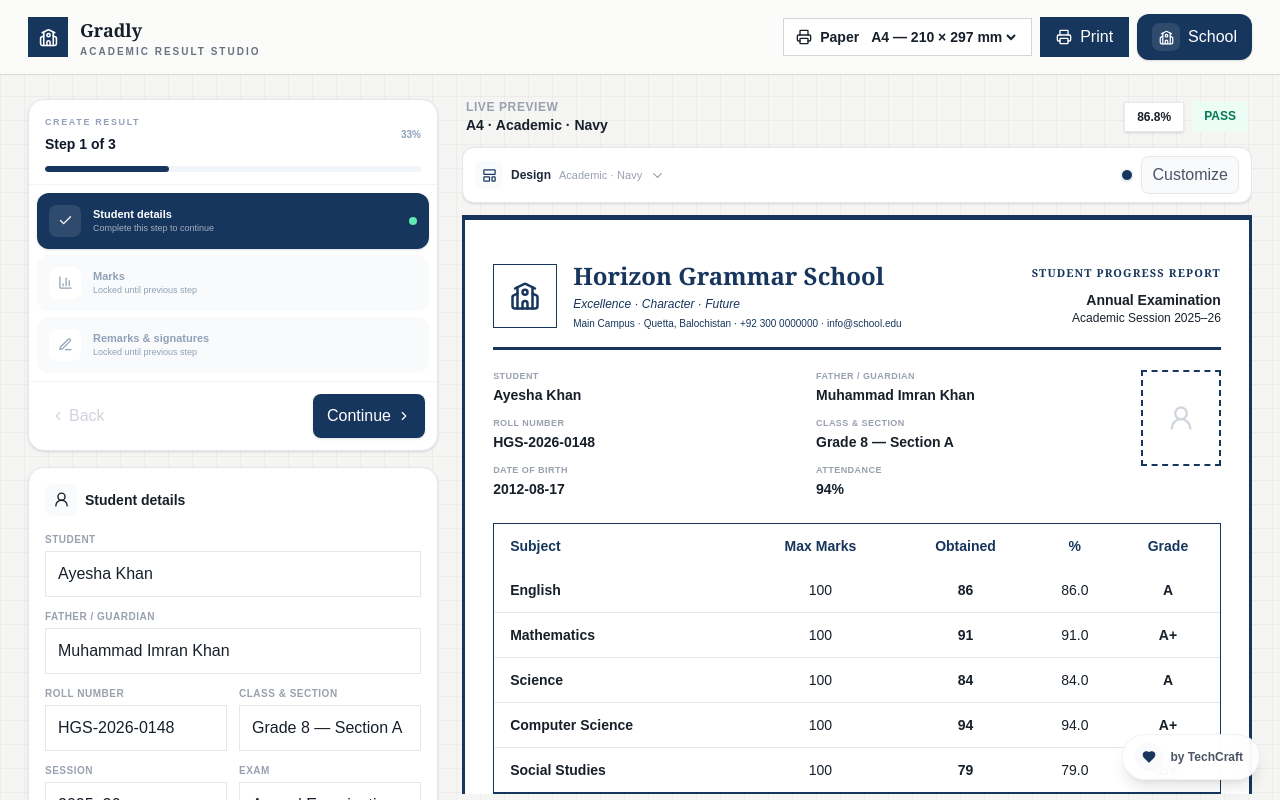
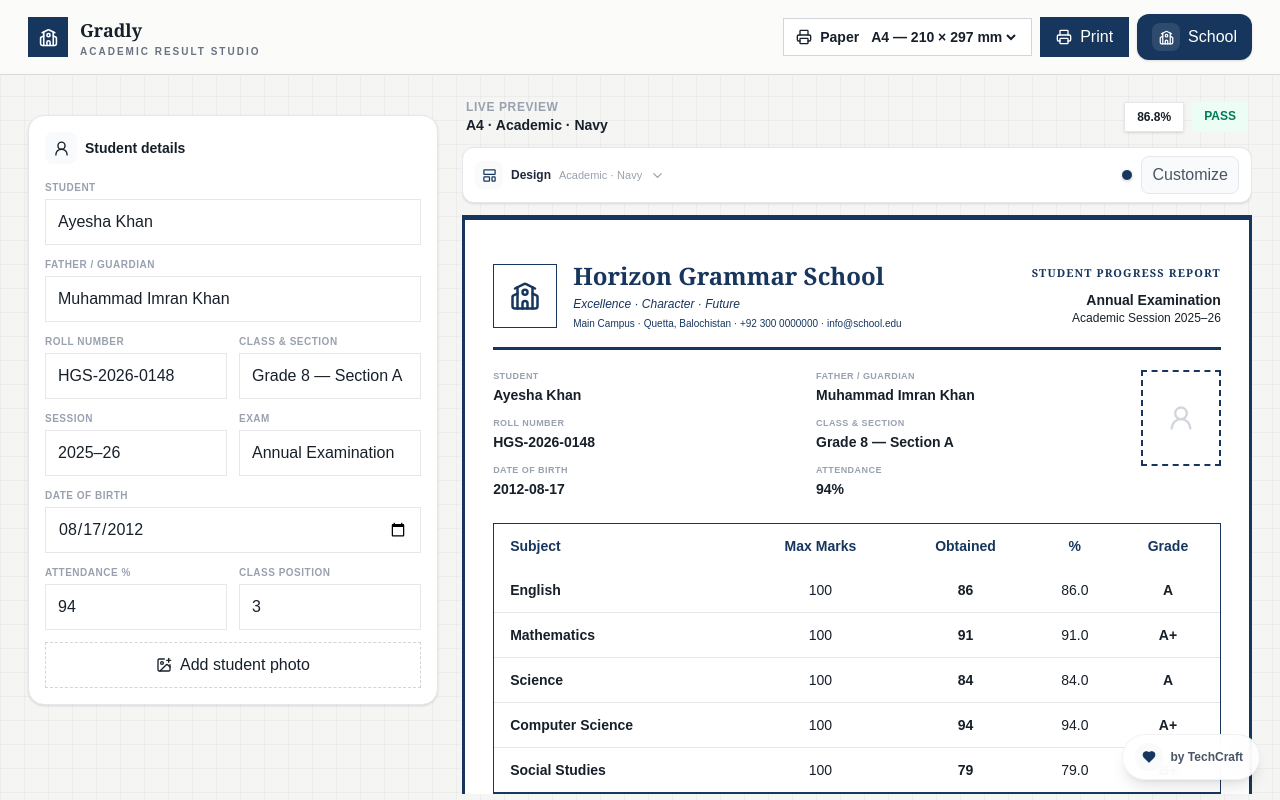
Before and after one commit to merajNizBaloch/gradly, a Next.js app: page / in a window 1280 px wide. Shown: the top 800 px of the page. Built offline with nearby package versions, Linux system fonts and the light colour scheme.

Commit message:
fix workflow navigation placement

```diff
--- a/src/app/components/result-step-workflow.tsx
+++ b/src/app/components/result-step-workflow.tsx
@@ -15,7 +15,7 @@ const steps = [
 function findPanels() {
   const sidebar = document.querySelector<HTMLElement>("section.no-print.space-y-4");
   if (!sidebar) return [] as HTMLElement[];
-  return Array.from(sidebar.children).filter((node): node is HTMLElement => node instanceof HTMLElement && !node.hasAttribute("data-gradly-sidebar-tabs-slot") && !node.hasAttribute("data-gradly-step-workflow"));
+  return Array.from(sidebar.children).filter((node): node is HTMLElement => node instanceof HTMLElement && !node.hasAttribute("data-gradly-sidebar-tabs-slot") && !node.hasAttribute("data-gradly-step-workflow") && !node.hasAttribute("data-gradly-step-navigation"));
 }
 
 function panelTitle(panel: HTMLElement) {
@@ -26,8 +26,7 @@ function isStudentComplete() {
   const panel = findPanels().find((p) => panelTitle(p).includes("Student details"));
   if (!panel) return false;
   const values = Array.from(panel.querySelectorAll<HTMLInputElement>("input"));
-  const text = values.map((input) => input.value.trim()).filter(Boolean);
-  return text.length >= 4;
+  return values.map((input) => input.value.trim()).filter(Boolean).length >= 4;
 }
 
 function isMarksComplete() {
@@ -55,24 +54,30 @@ function isRemarksComplete() {
 }
 
 export default function ResultStepWorkflow() {
-  const [mount, setMount] = useState<HTMLElement | null>(null);
+  const [topMount, setTopMount] = useState<HTMLElement | null>(null);
+  const [bottomMount, setBottomMount] = useState<HTMLElement | null>(null);
   const [step, setStep] = useState<Step>(1);
   const [completed, setCompleted] = useState<Record<Step, boolean>>({ 1: false, 2: false, 3: false });
   const [finished, setFinished] = useState(false);
   const [downloadOpen, setDownloadOpen] = useState(false);
 
-  const refresh = () => {
-    setCompleted({ 1: isStudentComplete(), 2: isMarksComplete(), 3: isRemarksComplete() });
-  };
+  const refresh = () => setCompleted({ 1: isStudentComplete(), 2: isMarksComplete(), 3: isRemarksComplete() });
 
   useEffect(() => {
     const sidebar = document.querySelector<HTMLElement>("section.no-print.space-y-4");
     if (!sidebar) return;
-    const slot = document.createElement("div");
-    slot.setAttribute("data-gradly-step-workflow", "true");
-    sidebar.insertBefore(slot, sidebar.firstElementChild);
-    setMount(slot);
-    return () => slot.remove();
+
+    const top = document.createElement("div");
+    top.setAttribute("data-gradly-step-workflow", "true");
+    sidebar.insertBefore(top, sidebar.firstElementChild);
+
+    const bottom = document.createElement("div");
+    bottom.setAttribute("data-gradly-step-navigation", "true");
+    sidebar.appendChild(bottom);
+
+    setTopMount(top);
+    setBottomMount(bottom);
+    return () => { top.remove(); bottom.remove(); };
   }, []);
 
   useEffect(() => {
@@ -105,10 +110,9 @@ export default function ResultStepWorkflow() {
     if (sidebar) observer.observe(sidebar, { childList: true, subtree: true });
     const timer = window.setInterval(enforce, 250);
     return () => { observer.disconnect(); window.clearInterval(timer); };
-  }, [step, mount]);
+  }, [step, topMount, bottomMount]);
 
   const currentComplete = completed[step];
-  const allComplete = completed[1] && completed[2] && completed[3];
   const progress = useMemo(() => (finished ? 100 : step === 1 ? 33 : step === 2 ? 66 : 100), [step, finished]);
 
   const goNext = () => {
@@ -122,20 +126,13 @@ export default function ResultStepWorkflow() {
     if (step > 1) setStep((value) => (value - 1) as Step);
   };
 
-  const startAnother = () => {
-    window.location.href = "/";
-  };
+  const startAnother = () => { window.location.href = "/"; };
+  const print = () => { setDownloadOpen(false); window.setTimeout(() => window.print(), 80); };
 
-  const print = () => {
-    setDownloadOpen(false);
-    window.setTimeout(() => window.print(), 80);
-  };
+  if (!topMount || !bottomMount) return null;
 
-  if (!mount) return null;
-
-  return createPortal(
-    <div className="mb-4" data-gradly-step-workflow>
-      <div className="overflow-hidden rounded-2xl border border-slate-200 bg-white shadow-sm">
+  const header = createPortal(
+    <div className="mb-3 overflow-hidden rounded-2xl border border-slate-200 bg-white shadow-sm" data-gradly-step-workflow>
       <div className="border-b border-slate-100 px-4 pb-3 pt-4">
         <div className="flex items-center justify-between gap-3">
           <div>
@@ -144,44 +141,38 @@ export default function ResultStepWorkflow() {
           </div>
           {!finished && <span className="text-[10px] font-bold text-slate-400">{progress}%</span>}
         </div>
-          <div className="mt-3 h-1.5 overflow-hidden rounded-full bg-slate-100">
-            <div className="h-full rounded-full bg-[#17365D] transition-all duration-300" style={{ width: `${progress}%` }} />
+        <div className="mt-3 h-1.5 overflow-hidden rounded-full bg-slate-100"><div className="h-full rounded-full bg-[#17365D] transition-all duration-300" style={{ width: `${progress}%` }} /></div>
       </div>
-        </div>
-
-        {!finished ? (
-          <>
-            <div className="space-y-1.5 p-2">
-              {steps.map(({ id, label, icon: Icon }) => {
+      {!finished && <div className="space-y-1.5 p-2">{steps.map(({ id, label, icon: Icon }) => {
         const active = id === step;
-                const done = completed[id] || (id < step);
-                return (
-                  <button key={id} type="button" disabled={id > step || (id < step && !completed[id])} onClick={() => id <= step && setStep(id)} className={`flex w-full items-center gap-3 rounded-xl px-3 py-3 text-left transition ${active ? "bg-[#17365D] text-white shadow-sm" : done ? "bg-emerald-50 text-emerald-800" : "bg-slate-50 text-slate-400"}`}>
+        const done = completed[id] || id < step;
+        return <button key={id} type="button" disabled={id > step || (id < step && !completed[id])} onClick={() => id <= step && setStep(id)} className={`flex w-full items-center gap-3 rounded-xl px-3 py-2.5 text-left transition ${active ? "bg-[#17365D] text-white shadow-sm" : done ? "bg-emerald-50 text-emerald-800" : "bg-slate-50 text-slate-400"}`}>
           <span className={`grid h-8 w-8 shrink-0 place-items-center rounded-lg ${active ? "bg-white/10" : done ? "bg-emerald-100" : "bg-white"}`}>{done ? <Check size={15} /> : <Icon size={15} />}</span>
           <span className="min-w-0 flex-1"><span className="block text-[11px] font-black">{label}</span><span className={`block text-[9px] ${active ? "text-white/60" : done ? "text-emerald-600" : "text-slate-400"}`}>{active ? "Complete this step to continue" : done ? "Completed" : "Locked until previous step"}</span></span>
           {active && <span className="h-2 w-2 rounded-full bg-emerald-300" />}
-                  </button>
+        </button>;
+      })}</div>}
+    </div>,
+    topMount
   );
-              })}
-            </div>
-            <div className="flex items-center justify-between gap-2 border-t border-slate-100 p-3">
-              <button type="button" onClick={goBack} disabled={step === 1} className="inline-flex items-center gap-1 rounded-lg px-2.5 py-2 text-[10px] font-bold text-slate-500 hover:bg-slate-50 disabled:cursor-not-allowed disabled:opacity-30"><ChevronLeft size={14}/>Back</button>
-              <button type="button" onClick={goNext} disabled={!currentComplete} className="inline-flex items-center gap-1.5 rounded-lg bg-[#17365D] px-3.5 py-2.5 text-[10px] font-extrabold text-white shadow-sm transition hover:-translate-y-0.5 hover:shadow-md disabled:cursor-not-allowed disabled:opacity-35">{step === 3 ? "Finish result" : "Continue"}<ChevronRight size={14}/></button>
-            </div>
-          </>
-        ) : (
-          <div className="p-3">
+
+  const navigation = createPortal(
+    <div className="sticky bottom-3 z-20 mt-3 rounded-2xl border border-slate-200 bg-white/95 p-3 shadow-lg backdrop-blur" data-gradly-step-navigation>
+      {!finished ? <div className="flex items-center justify-between gap-3">
+        <button type="button" onClick={goBack} disabled={step === 1} className="inline-flex items-center gap-1 rounded-xl border border-slate-200 bg-white px-3 py-2.5 text-[10px] font-bold text-slate-500 hover:bg-slate-50 disabled:cursor-not-allowed disabled:opacity-30"><ChevronLeft size={14}/>Back</button>
+        <div className="text-center"><p className="text-[9px] font-bold text-slate-400">{currentComplete ? "Ready to continue" : "Complete the form above"}</p><p className="text-[9px] font-black text-slate-700">Step {step} of 3</p></div>
+        <button type="button" onClick={goNext} disabled={!currentComplete} className="inline-flex items-center gap-1.5 rounded-xl bg-[#17365D] px-4 py-2.5 text-[10px] font-extrabold text-white shadow-sm transition hover:-translate-y-0.5 hover:shadow-md disabled:cursor-not-allowed disabled:opacity-35">{step === 3 ? "Finish result" : "Continue"}<ChevronRight size={14}/></button>
+      </div> : <div className="p-0">
         <div className="rounded-xl border border-emerald-100 bg-emerald-50 p-3"><div className="flex items-start gap-2"><span className="grid h-8 w-8 shrink-0 place-items-center rounded-full bg-emerald-600 text-white"><Check size={16}/></span><div><p className="text-xs font-black text-emerald-900">All steps completed</p><p className="mt-0.5 text-[10px] leading-4 text-emerald-700">Your result card is ready. Choose how you want to output it.</p></div></div></div>
-            <div className="relative mt-3">
-              <button type="button" onClick={() => setDownloadOpen((v) => !v)} className="flex w-full items-center justify-center gap-2 rounded-xl bg-[#17365D] px-3 py-3 text-[11px] font-extrabold text-white shadow-sm hover:shadow-md"><Download size={15}/>Download / Print</button>
+        <div className="relative mt-3"><button type="button" onClick={() => setDownloadOpen((v) => !v)} className="flex w-full items-center justify-center gap-2 rounded-xl bg-[#17365D] px-3 py-3 text-[11px] font-extrabold text-white shadow-sm hover:shadow-md"><Download size={15}/>Download / Print</button>
           {downloadOpen && <div className="absolute bottom-full left-0 right-0 mb-2 overflow-hidden rounded-xl border border-slate-200 bg-white p-1.5 shadow-xl"><button type="button" onClick={print} className="flex w-full items-center gap-2 rounded-lg px-3 py-2.5 text-left text-[10px] font-bold text-slate-700 hover:bg-slate-50"><Download size={14}/>Save as PDF</button><button type="button" onClick={print} className="flex w-full items-center gap-2 rounded-lg px-3 py-2.5 text-left text-[10px] font-bold text-slate-700 hover:bg-slate-50"><Printer size={14}/>Print result</button></div>}
         </div>
         <button type="button" onClick={startAnother} className="mt-2 flex w-full items-center justify-center gap-2 rounded-xl border border-slate-200 bg-white px-3 py-2.5 text-[10px] font-extrabold text-slate-700 hover:bg-slate-50"><Plus size={14}/>Add another result</button>
         <button type="button" onClick={goBack} className="mt-2 flex w-full items-center justify-center gap-1 rounded-lg px-3 py-2 text-[10px] font-bold text-slate-400 hover:bg-slate-50"><RotateCcw size={12}/>Review step 3</button>
-          </div>
-        )}
-      </div>
+      </div>}
     </div>,
-    mount
+    bottomMount
   );
+
+  return <>{header}{navigation}</>;
 }
```
Lines whose indentation alone changed are shown as unchanged.
